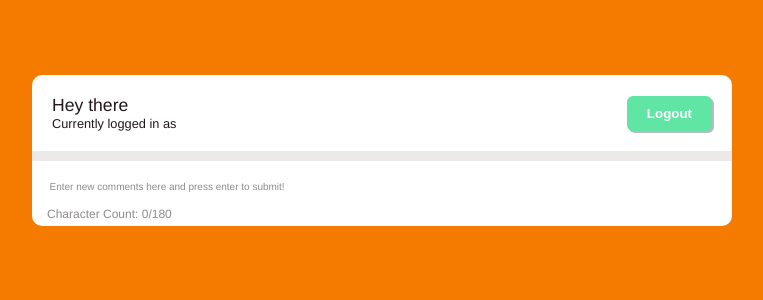
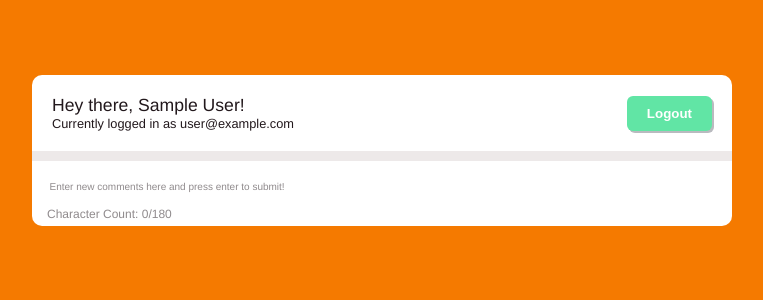
Before and after one commit to SmithBWare89/chatroom-app, a Vue app: page /chatroom in a window 1280 px wide. Shown: the top 300 px of the page, without its empty margins (258-1021 px from the left). Built offline with nearby package versions, Linux system fonts and the light colour scheme; no server answers; sample sign-in values are in the browser's storage.

Commit message:
added dynamically show name

```diff
--- a/src/components/NavBar.vue
+++ b/src/components/NavBar.vue
@@ -1,7 +1,7 @@
 <template>
   <div id="navContainer">
       <div class="userInfo">
-          <span class="name">Hey there {{ name }}</span>
+          <span class="name">Hey there, {{ name }}!</span>
           <span class="email">Currently logged in as {{ email }}</span>
       </div>
       <div>
@@ -12,11 +12,18 @@
 
 <script>
 import { ref } from '@vue/reactivity'
+import { watch, watchEffect } from '@vue/runtime-core'
 export default {
     name: 'NavBar',
-    setup() {
+    props:['currentUserInfo'],
+    setup(props) {
         const name = ref('')
         const email = ref('')
+
+        watchEffect(() => {
+            name.value = props.currentUserInfo.displayName,
+            email.value = props.currentUserInfo.email
+        }, props.currentUserInfo)
 
         return { name, email }
     }
```
